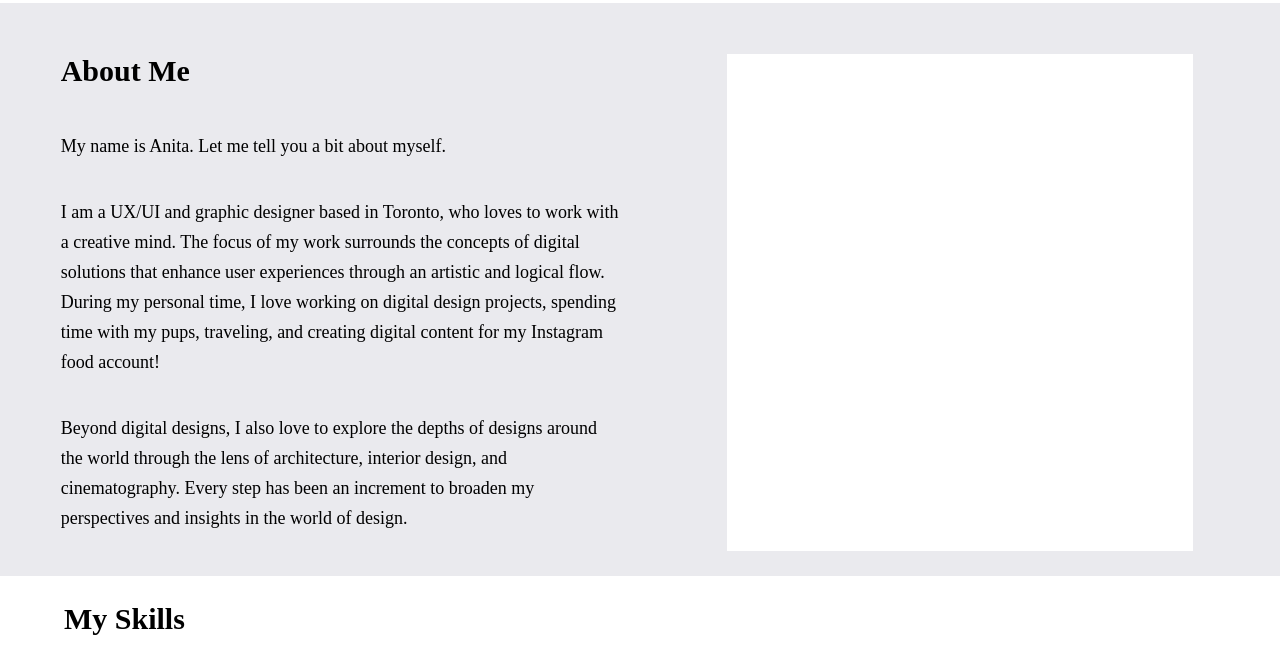
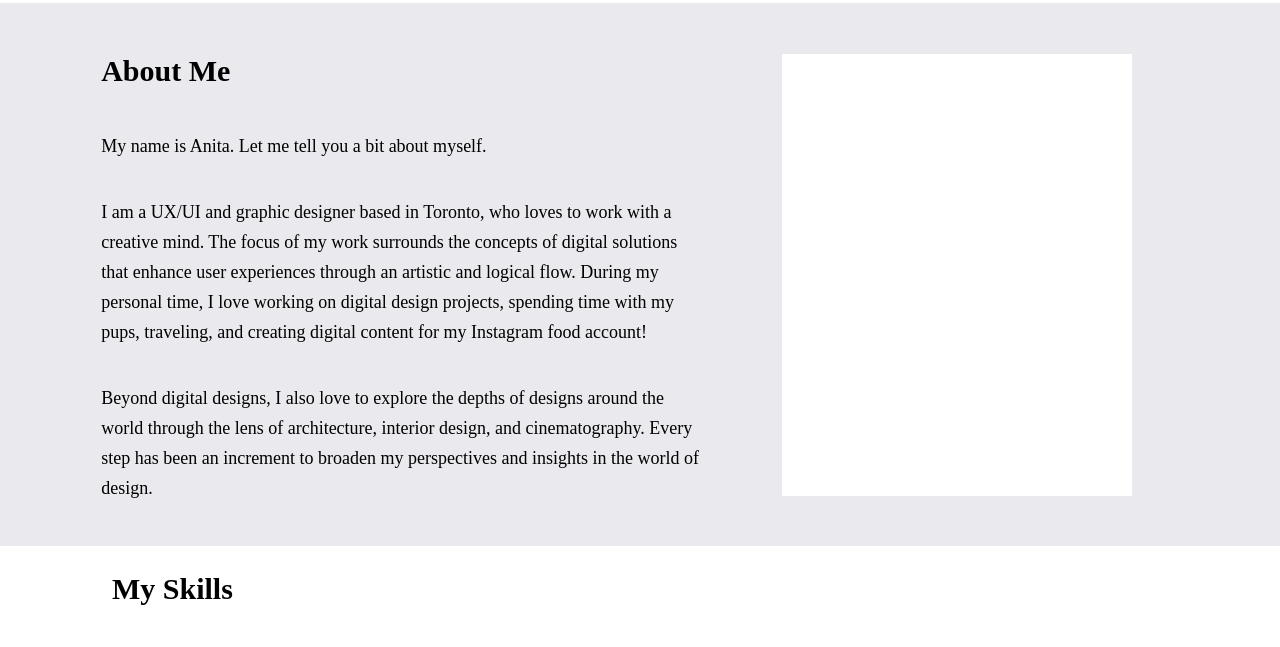
Before and after one commit to akwok08/UX_UI_HW_18, a plain HTML site: page about.html in a window 1280 px wide. Shown: the part 70-717 px from the top of the page. Drawn offline with Linux system fonts and the light colour scheme; a web font is replaced by a local one.

Commit message:
Minor Changes 1
- adjustments on about page formats

```diff
--- a/about.html
+++ b/about.html
@@ -42,7 +42,7 @@
         </section>
 
         <section class="mySkills">
-            <h1 class="titles">My Skills</h1>
+            <h1 class="titles skillT">My Skills</h1>
             <div class="skillsGrid">
                 <div class="skillsBox leftSkill">
                     <h3>Communication</h3>
--- a/style.css
+++ b/style.css
@@ -185,26 +185,30 @@ body {
 }
 .titles {
     font-size: 30px;
-    margin-left: 5%;
+    margin-left: 10%;
 }
 .aboutWritten {
     display: flex;
     flex-direction: column;
-    margin-left: 5%;
+    margin-left: 10%;
     width: 80%;
     font-size: 18px;
     line-height: 30px;
 }
 #profile {
-    margin-right: 5%;
+    margin-right: 10%;
     margin-top: 2%;
-    width: 500px;
-    height: auto;
+    margin-bottom: 2%;
+    width: 350px;
 }
+
 
 .mySkills {
     margin-top: 2%;
     margin-bottom: 2%;
+}
+.skillT {
+    margin-left: 8.75%;
 }
 .skillsGrid {
     display: grid;
@@ -214,7 +218,7 @@ body {
     place-items: start center;
 }
 .skillsBox {
-    width: 85%;
+    width: 80%;
     margin: 0;
     padding-bottom: 20px;
 }
@@ -222,8 +226,8 @@ body {
     font-size: 18px;
 }
 .leftSkill {
-    margin-left: 5%;
+    margin-left: 15%;
 }
 .rightSkill {
-    margin-right: 5%;
+    margin-right: 15%;
 }
```
